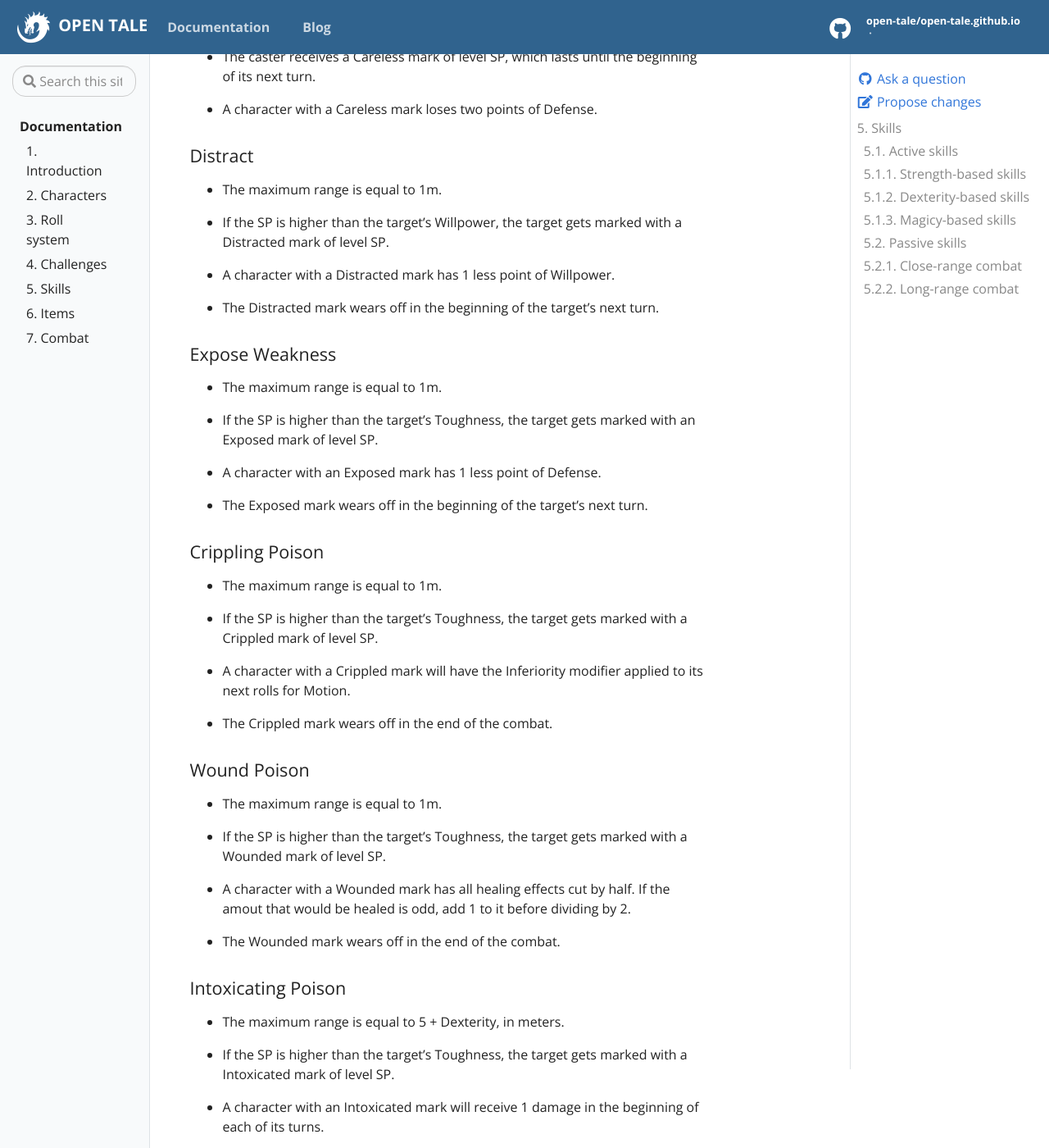
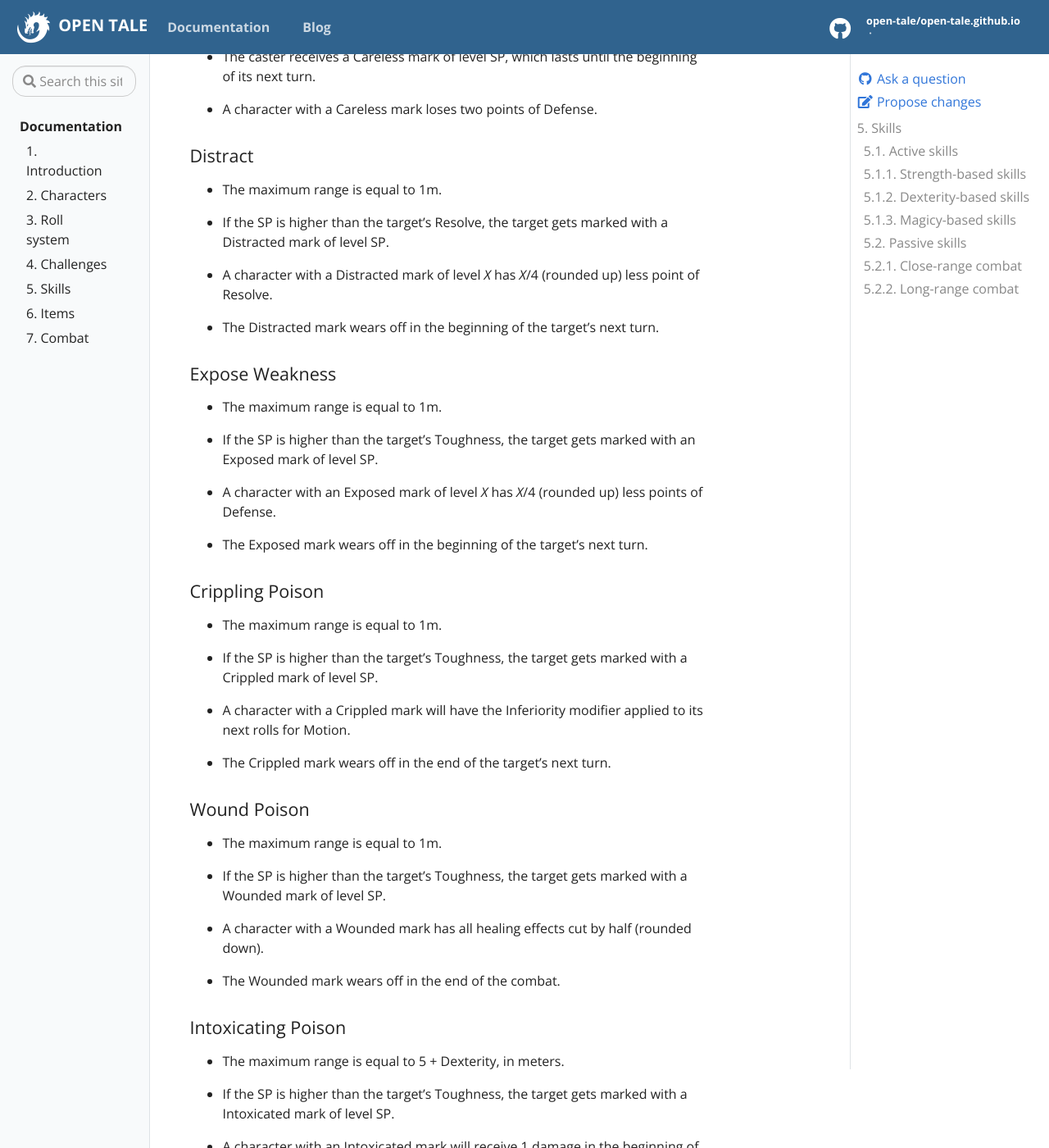
Before and after one commit to open-tale/open-tale.github.io, a Jekyll site: the page built from _docs/05-skills.md, in a window 1280 px wide and 1400 px high, scrolled down 2126 px. Shown: the whole window at 82% size. Built offline with Jekyll 4.4.1, drawn with Linux system fonts in a browser that asks for light colours; some of the changed text lies outside the part shown.

Commit message:
fixed content

```diff
--- a/_docs/05-skills.md
+++ b/_docs/05-skills.md
@@ -30,7 +30,7 @@ below 1 have no effect.
 * The caster receives a Frenzy mark of level SP, which lasts until the beginning
 of its next turn.
 
-* A character with a Frenzy mark loses one point of Defense, Willpower and
+* A character with a Frenzy mark loses one point of Defense, Resolve and
 Toughness.
 
 #### Bash
@@ -48,7 +48,7 @@ Bash mark of level SP.
 
 * The maximum range is equal to 1m.
 
-* If the SP is higher than the target's Willpower, the target gets marked with a
+* If the SP is higher than the target's Resolve, the target gets marked with a
 Demoralized mark of level SP.
 
 * A character marked with Demoralized is unable to have critical rolls.
@@ -73,7 +73,7 @@ damage, each.
 
 * The maximum range is equal to the Strength level, in meters.
 
-* If the SP is higher than the target's Willpower, the target gets marked with a
+* If the SP is higher than the target's Resolve, the target gets marked with a
 Provoke mark of level SP.
 
 * A character with a Provoke mark isn't be able to target anyone else but the
@@ -102,10 +102,11 @@ beginning of its next turn.
 
 * The maximum range is equal to 1m.
 
-* If the SP is higher than the target's Willpower, the target gets marked with a
+* If the SP is higher than the target's Resolve, the target gets marked with a
 Distracted mark of level SP.
 
-* A character with a Distracted mark has 1 less point of Willpower.
+* A character with a Distracted mark of level *X* has *X*/4 (rounded up) less
+point of Resolve.
 
 * The Distracted mark wears off in the beginning of the target's next turn.
 
@@ -116,7 +117,8 @@ Distracted mark of level SP.
 * If the SP is higher than the target's Toughness, the target gets marked with
 an Exposed mark of level SP.
 
-* A character with an Exposed mark has 1 less point of Defense.
+* A character with an Exposed mark of level *X* has *X*/4 (rounded up) less
+points of Defense.
 
 * The Exposed mark wears off in the beginning of the target's next turn.
 
@@ -130,7 +132,7 @@ Crippled mark of level SP.
 * A character with a Crippled mark will have the Inferiority modifier applied to
 its next rolls for Motion.
 
-* The Crippled mark wears off in the end of the combat.
+* The Crippled mark wears off in the end of the target's next turn.
 
 #### Wound Poison
 
@@ -139,8 +141,8 @@ its next rolls for Motion.
 * If the SP is higher than the target's Toughness, the target gets marked with a
 Wounded mark of level SP.
 
-* A character with a Wounded mark has all healing effects cut by half. If the
-amout that would be healed is odd, add 1 to it before dividing by 2.
+* A character with a Wounded mark has all healing effects cut by half (rounded
+down).
 
 * The Wounded mark wears off in the end of the combat.
 
@@ -379,4 +381,4 @@ to succeed.
 #### Divine Bolster
 
 Characters under the effect of your Bolster marks are also blessed with one
-extra point of Defense, Toughness and Willpower.
+extra point of Defense, Toughness and Resolve.
```
Also changed, not shown: _docs/02-characters.md (+3 -3 lines), _docs/07-combat.md (+7 -6 lines).
